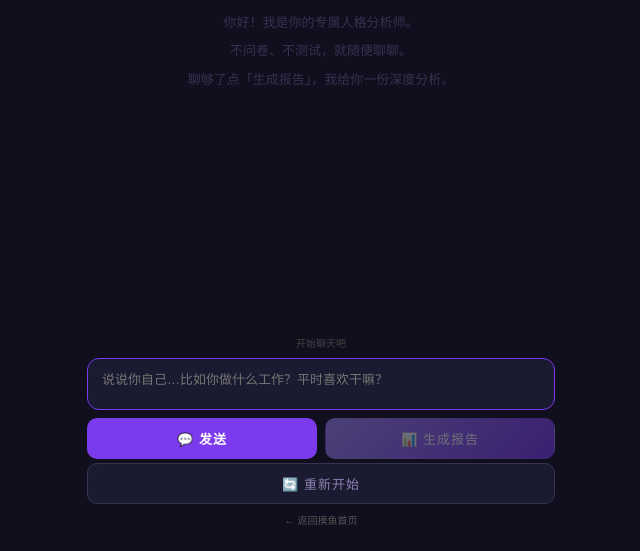
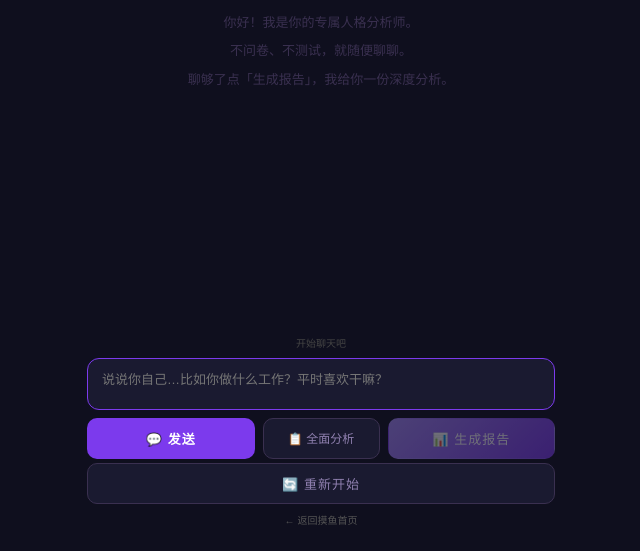
Before and after one commit to 1161498351-stack/-fish-site, a website: page personality.html in a window 1280 px wide. Shown: the part 249-800 px from the top of the page, without its empty margins (319-959 px from the left). Drawn offline with Linux system fonts and the light colour scheme; no server answers.

Commit message:
feat: report focus selector — career/love/life/stress

```diff
--- a/personality.html
+++ b/personality.html
@@ -30,6 +30,12 @@ h1{text-align:center;font-size:28px;letter-spacing:2px;color:#a78bfa;margin-bott
 .btn.primary{background:#7c3aed;color:#fff;border-color:transparent;font-weight:600}
 .btn.report{background:linear-gradient(135deg,#a78bfa,#7c3aed);color:#fff;border-color:transparent}
 .btn:disabled{opacity:.4;pointer-events:none}
+.report-focus{
+  padding:10px 12px;border-radius:10px;border:1px solid #3a3050;background:#1a1a30;
+  color:#9080b0;font-family:inherit;font-size:12px;cursor:pointer;outline:none;
+  -webkit-appearance:none;text-align:center;
+}
+.report-focus:focus{border-color:#7c3aed}
 .foot{text-align:center;font-size:10px;color:#333;padding:8px}
 .foot a{color:#555;text-decoration:none}
 .round-count{text-align:center;font-size:10px;color:#444;margin-top:4px}
@@ -106,6 +112,13 @@ h1{text-align:center;font-size:28px;letter-spacing:2px;color:#a78bfa;margin-bott
 </div>
 <div class="btn-row">
   <button class="btn primary" id="sendBtn" onclick="sendMsg()">💬 发送</button>
+  <select class="report-focus" id="reportFocus">
+    <option value="all">📋 全面分析</option>
+    <option value="career">💼 职业与工作</option>
+    <option value="love">💕 感情与人际</option>
+    <option value="life">🌿 生活与价值观</option>
+    <option value="stress">🫀 压力与应对</option>
+  </select>
   <button class="btn report" id="reportBtn" onclick="genReport()" disabled>📊 生成报告</button>
 </div>
 <div class="btn-row" style="margin-top:4px">
@@ -198,7 +211,7 @@ function genReport(){
   btn.disabled=true;btn.textContent='⏳ 分析中…';
   fetch('/api/personality',{
     method:'POST',headers:{'Content-Type':'application/json'},
-    body:JSON.stringify({chatHistory:chatHistory,name:'朋友',mode:'report',kbHints:matched})
+    body:JSON.stringify({chatHistory:chatHistory,name:'朋友',mode:'report',kbHints:matched,focus:G('reportFocus').value})
   }).then(function(r){return r.json()}).then(function(j){
     if(j.code===200&&j.data){
       report=j.data.text;
```
Also changed, not shown: party-server.js (+9 -1 lines).
